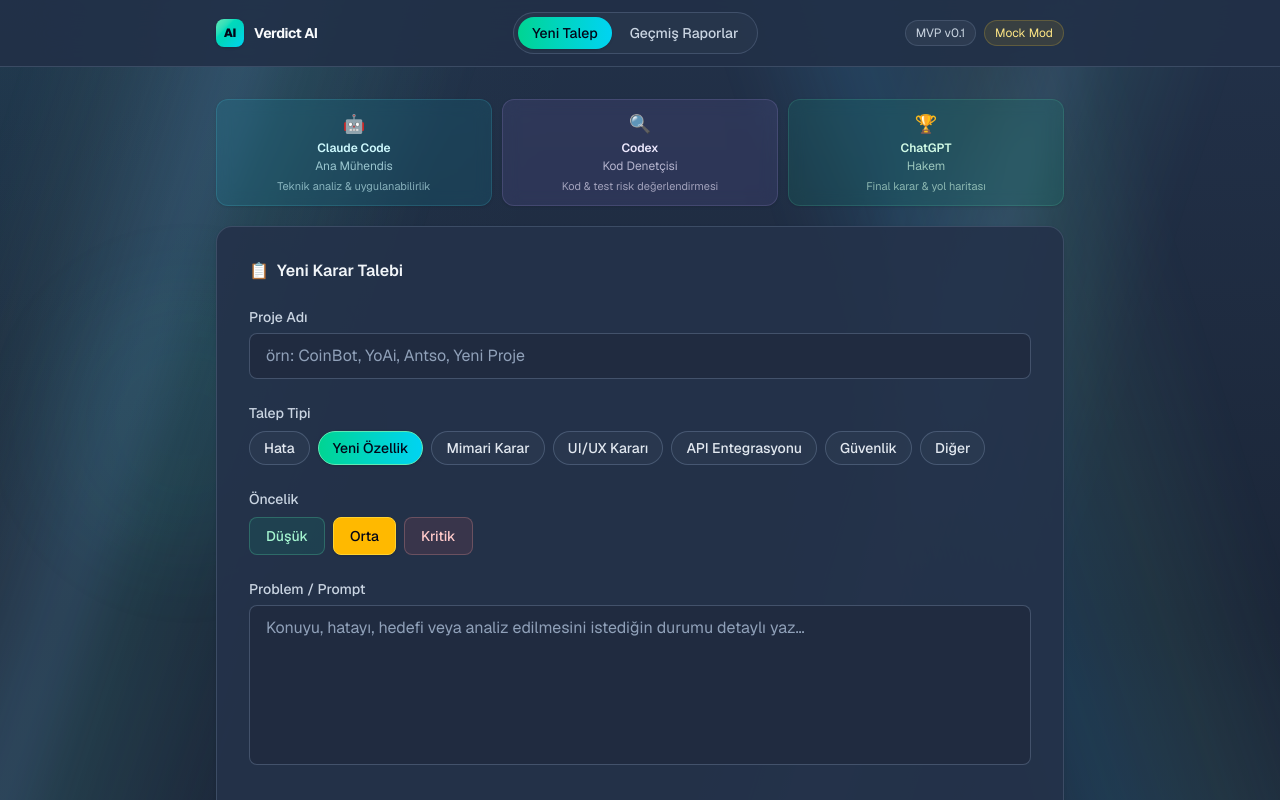
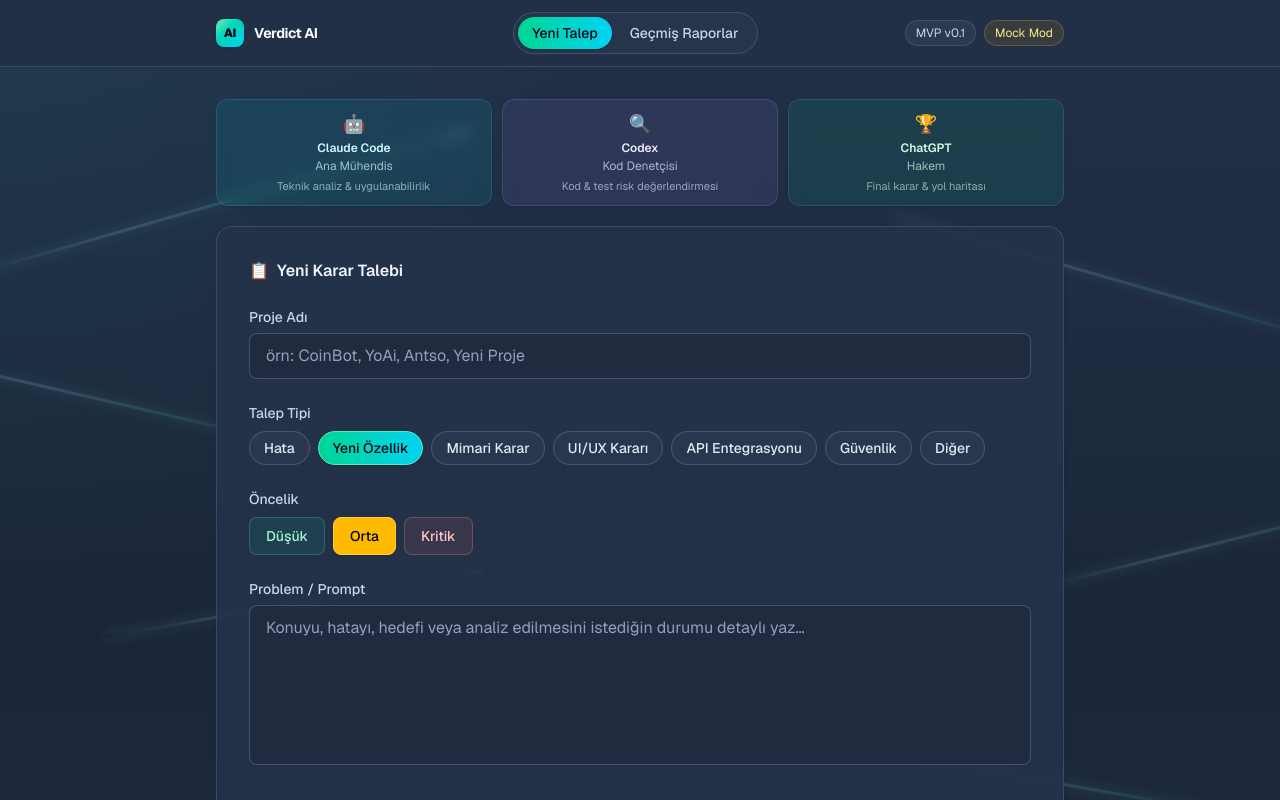
Before and after one commit to onursuay/Verdict-ai, a Next.js app: page / in a window 1280 px wide. Shown: the top 800 px of the page. Built offline with nearby package versions, Linux system fonts and the light colour scheme.

Commit message:
Replace background with shimmer light lines

```diff
--- a/app/globals.css
+++ b/app/globals.css
@@ -27,7 +27,7 @@
   color: #ecfeff;
 }
 
-.light-sweep-layer {
+.shimmer-layer {
   pointer-events: none;
   position: absolute;
   inset: 0;
@@ -35,137 +35,154 @@
   overflow: hidden;
 }
 
-.light-sweep {
+.shimmer-line {
   position: absolute;
-  height: 160%;
-  width: 26rem;
+  height: 3px;
+  width: min(34rem, 64vw);
   border-radius: 999px;
-  background: linear-gradient(
-    90deg,
-    transparent,
-    rgba(167, 243, 208, 0.06) 18%,
-    rgba(125, 211, 252, 0.28) 48%,
-    rgba(94, 234, 212, 0.16) 62%,
-    transparent
-  );
-  filter: blur(14px);
+  background: linear-gradient(90deg, transparent, rgba(148, 163, 184, 0.34), rgba(94, 234, 212, 0.2), transparent);
+  box-shadow: 0 0 12px rgba(94, 234, 212, 0.28);
   mix-blend-mode: screen;
-  opacity: 0.2;
-  transform: translate3d(-45vw, -25%, 0) rotate(18deg);
-  animation: light-sweep 14s ease-in-out infinite;
+  opacity: 0.78;
+  overflow: hidden;
+  transform: rotate(var(--line-rotate, -16deg));
 }
 
-.light-sweep-1 {
-  left: -20rem;
-  top: -18%;
+.shimmer-line::after {
+  content: "";
+  position: absolute;
+  inset: -2px auto -2px 0;
+  width: 42%;
+  border-radius: 999px;
+  background: linear-gradient(90deg, transparent, rgba(236, 253, 245, 1), rgba(94, 234, 212, 0.9), transparent);
+  filter: blur(2px);
+  transform: translateX(-120%);
+  animation: shimmer-run 3.8s ease-in-out infinite;
 }
 
-.light-sweep-2 {
-  left: -24rem;
-  top: 10%;
-  width: 18rem;
-  animation-delay: -5s;
-  animation-duration: 18s;
-  transform: translate3d(-45vw, -25%, 0) rotate(-16deg);
+.shimmer-line-1 {
+  --line-rotate: -16deg;
+  left: -4rem;
+  top: 16%;
 }
 
-.light-sweep-3 {
-  left: 12%;
-  top: -35%;
-  width: 16rem;
-  background: linear-gradient(90deg, transparent, rgba(52, 211, 153, 0.18), transparent);
-  animation-delay: -9s;
-  animation-duration: 22s;
+.shimmer-line-2 {
+  --line-rotate: 13deg;
+  left: -8rem;
+  top: 31%;
+  width: 28rem;
 }
 
-.light-sweep-4 {
-  right: -20rem;
-  top: -26%;
-  width: 22rem;
-  background: linear-gradient(90deg, transparent, rgba(56, 189, 248, 0.22), rgba(110, 231, 183, 0.12), transparent);
-  animation-name: light-sweep-reverse;
-  animation-delay: -3s;
-  animation-duration: 20s;
+.shimmer-line-2::after {
+  animation-delay: -1.2s;
+  animation-duration: 4.4s;
 }
 
-.light-glow {
-  position: absolute;
-  border-radius: 999px;
-  filter: blur(48px);
-  opacity: 0.26;
-  animation: glow-drift 16s ease-in-out infinite alternate;
+.shimmer-line-3 {
+  --line-rotate: -10deg;
+  left: 8%;
+  top: 47%;
+  width: 24rem;
 }
 
-.light-glow-1 {
-  left: 4%;
-  top: 22%;
-  height: 18rem;
-  width: 18rem;
-  background: rgba(45, 212, 191, 0.18);
+.shimmer-line-3::after {
+  animation-delay: -2.6s;
+  animation-duration: 5.1s;
 }
 
-.light-glow-2 {
-  right: 6%;
-  bottom: 8%;
-  height: 20rem;
-  width: 20rem;
-  background: rgba(56, 189, 248, 0.14);
-  animation-delay: -7s;
+.shimmer-line-4 {
+  --line-rotate: 18deg;
+  left: -6rem;
+  top: 68%;
+  width: 30rem;
 }
 
-@keyframes light-sweep {
+.shimmer-line-4::after {
+  animation-delay: -3.4s;
+  animation-duration: 4.8s;
+}
+
+.shimmer-line-5 {
+  --line-rotate: 16deg;
+  right: -6rem;
+  top: 22%;
+  width: 31rem;
+}
+
+.shimmer-line-5::after {
+  animation-delay: -0.8s;
+  animation-duration: 4.2s;
+}
+
+.shimmer-line-6 {
+  --line-rotate: -14deg;
+  right: -10rem;
+  top: 42%;
+  width: 26rem;
+}
+
+.shimmer-line-6::after {
+  animation-delay: -2s;
+  animation-duration: 4.6s;
+}
+
+.shimmer-line-7 {
+  --line-rotate: 10deg;
+  right: 4%;
+  top: 61%;
+  width: 22rem;
+}
+
+.shimmer-line-7::after {
+  animation-delay: -3s;
+  animation-duration: 5.4s;
+}
+
+.shimmer-line-8 {
+  --line-rotate: -18deg;
+  right: -4rem;
+  top: 79%;
+  width: 34rem;
+}
+
+.shimmer-line-8::after {
+  animation-delay: -3.8s;
+  animation-duration: 4.9s;
+}
+
+@keyframes shimmer-run {
   0% {
-    opacity: 0.08;
-    transform: translate3d(-45vw, -25%, 0) rotate(18deg);
+    transform: translateX(-130%);
   }
 
-  22% {
-    opacity: 0.74;
-  }
-
-  70% {
-    opacity: 0.42;
+  48% {
+    transform: translateX(220%);
   }
 
   100% {
-    opacity: 0.1;
-    transform: translate3d(150vw, -8%, 0) rotate(18deg);
+    transform: translateX(220%);
   }
 }
 
-@keyframes light-sweep-reverse {
-  0% {
-    opacity: 0.08;
-    transform: translate3d(45vw, -20%, 0) rotate(-18deg);
+@media (max-width: 640px) {
+  .shimmer-line {
+    width: 18rem;
   }
 
-  24% {
-    opacity: 0.68;
-  }
-
-  72% {
-    opacity: 0.38;
-  }
-
-  100% {
-    opacity: 0.1;
-    transform: translate3d(-150vw, 2%, 0) rotate(-18deg);
-  }
-}
-
-@keyframes glow-drift {
-  0% {
-    transform: translate3d(-18px, -10px, 0) scale(0.95);
-  }
-
-  100% {
-    transform: translate3d(22px, 16px, 0) scale(1.08);
+  .shimmer-line-3,
+  .shimmer-line-7 {
+    display: none;
   }
 }
 
 @media (prefers-reduced-motion: reduce) {
-  .light-sweep,
-  .light-glow {
+  .shimmer-line {
     animation: none;
+    opacity: 0.24;
+  }
+
+  .shimmer-line::after {
+    animation: none;
+    transform: translateX(40%);
   }
 }
--- a/app/page.tsx
+++ b/app/page.tsx
@@ -70,13 +70,15 @@
   return (
     <div className="relative min-h-screen overflow-hidden bg-[#1b2638] text-slate-100">
       <div className="pointer-events-none absolute inset-0 z-0 bg-[radial-gradient(circle_at_top_left,rgba(20,184,166,0.07),transparent_32%),linear-gradient(180deg,#223149_0%,#1b2638_48%,#202d42_100%)]" />
-      <div className="light-sweep-layer" aria-hidden="true">
-        <span className="light-sweep light-sweep-1" />
-        <span className="light-sweep light-sweep-2" />
-        <span className="light-sweep light-sweep-3" />
-        <span className="light-sweep light-sweep-4" />
-        <span className="light-glow light-glow-1" />
-        <span className="light-glow light-glow-2" />
+      <div className="shimmer-layer" aria-hidden="true">
+        <span className="shimmer-line shimmer-line-1" />
+        <span className="shimmer-line shimmer-line-2" />
+        <span className="shimmer-line shimmer-line-3" />
+        <span className="shimmer-line shimmer-line-4" />
+        <span className="shimmer-line shimmer-line-5" />
+        <span className="shimmer-line shimmer-line-6" />
+        <span className="shimmer-line shimmer-line-7" />
+        <span className="shimmer-line shimmer-line-8" />
       </div>
       {/* Navbar */}
       <header className="sticky top-0 z-10 border-b border-slate-500/40 bg-[#223047]/90 backdrop-blur-xl">
```
